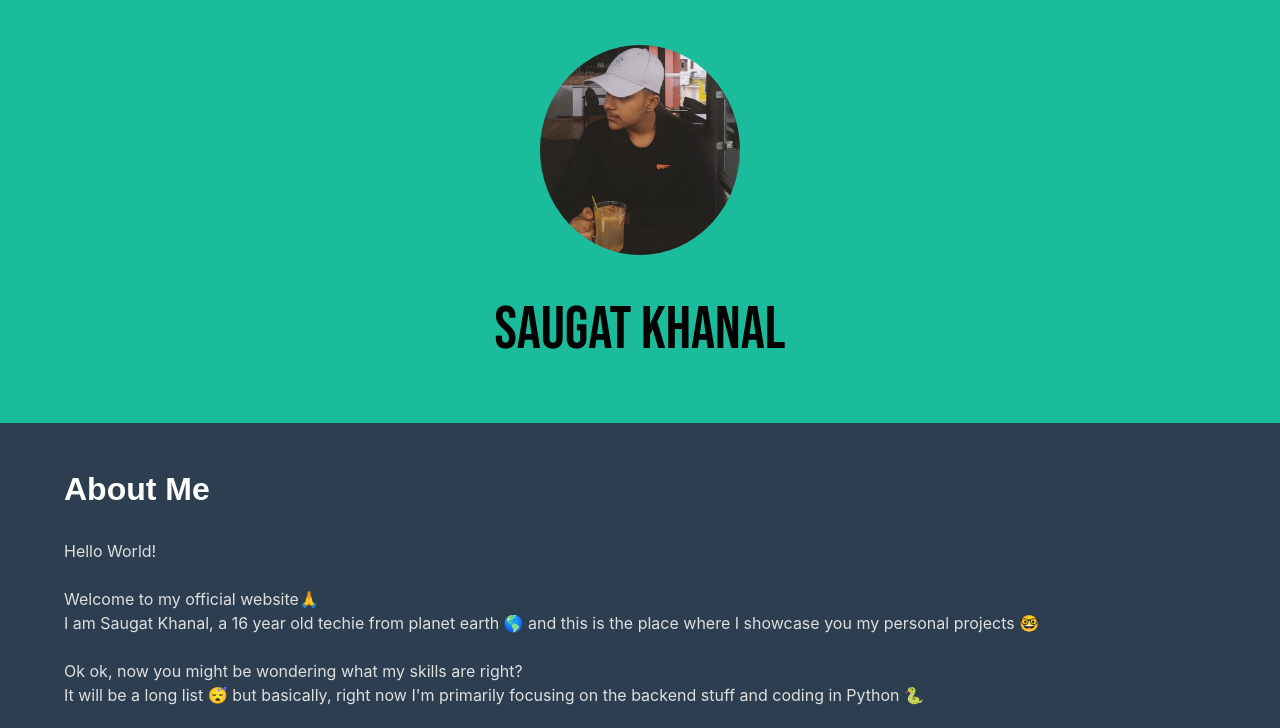
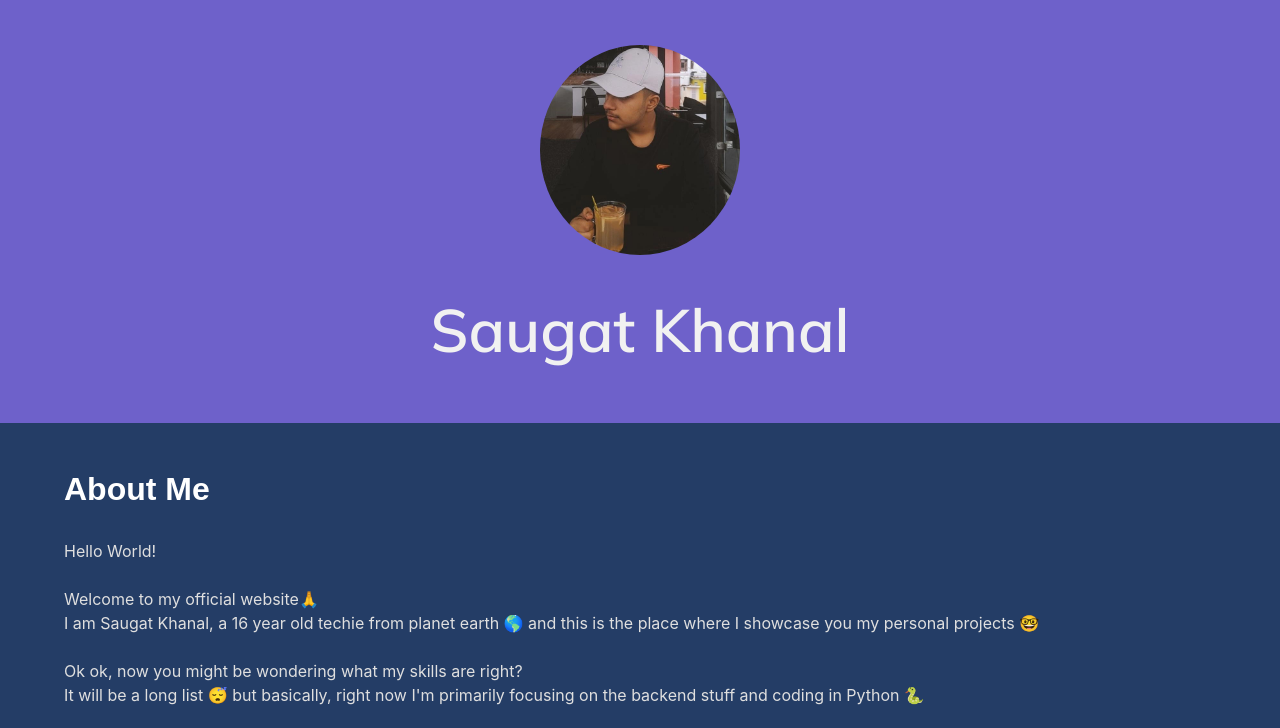
Before and after one commit to fistxzzzz/saugatk, a plain HTML site: page index.html in a window 1280 px wide. Shown: the part 51-779 px from the top of the page. Drawn offline with nearby package versions, Linux system fonts and the light colour scheme.

Commit message:
colors changes

```diff
--- a/assets/css/styles.css
+++ b/assets/css/styles.css
@@ -49,17 +49,17 @@ section{
 
 
 .section-1 {
-	background: rgb(26, 188, 156);
+	background: #6E61CA;
 	text-align: center;
 }
 
 .section-2 {
-	background-color: rgb(255, 255, 255);
+	background-color: #EBEDEE;
 
 }
 
 .section-3 {
-	background-color: rgb(44, 62, 80);
+	background-color: #243D66;
 }
 
 
@@ -92,7 +92,8 @@ a.nav-item:hover {
 .words_title {
 	color: white;
 	font-size: 60px;
-	font-family: 'Bebas Neue', cursive;
+	font-family: 'Asap', sans-serif;
+	font-family: 'Mulish', sans-serif;
 }
 
 
--- a/index.html
+++ b/index.html
@@ -56,7 +56,7 @@
 			</div>
 			<div class="container"></br>
 				<p class="intro">
-					<h1 class="words_title" style="color: black;">Saugat Khanal</h1>
+					<h1 class="words_title" style="color:rgb(241,241,241);">Saugat Khanal</h1>
 				</p>
 			</div>
 		</section>
@@ -202,7 +202,7 @@
 			<a class="has-text-centered source_link" style="padding-bottom: 5px;" href="#">def jumpto_top(click);</a>
 		</section>
 		<style>
-			@import url('https://fonts.googleapis.com/css2?family=Bebas+Neue&display=swap');
+			@import url('https://fonts.googleapis.com/css2?family=Asap:wght@500&family=Mulish:wght@600&display=swap');
 			</style>
 
 	</body>
```
